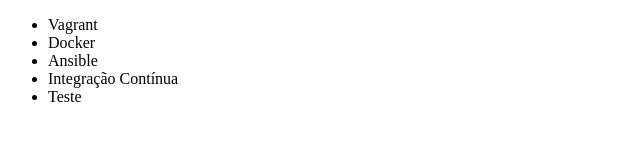
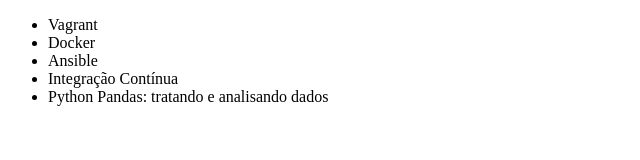
Before and after one commit to helpitsagain/alura-git, a plain HTML site: page index.html in a window 1280 px wide. Shown: the whole page, without its empty margins (0-640 px from the left). Drawn offline with Linux system fonts and the light colour scheme.

Commit message:
Renomeando curso Teste para Python Pandas: tratando e analisando dados

```diff
--- a/index.html
+++ b/index.html
@@ -10,7 +10,7 @@
         <li>Docker</li>
         <li>Ansible</li>
         <li>Integração Contínua</li>
-        <li>Teste</li>
+        <li>Python Pandas: tratando e analisando dados</li>
     </ul>
 </body>
 </html>
```
